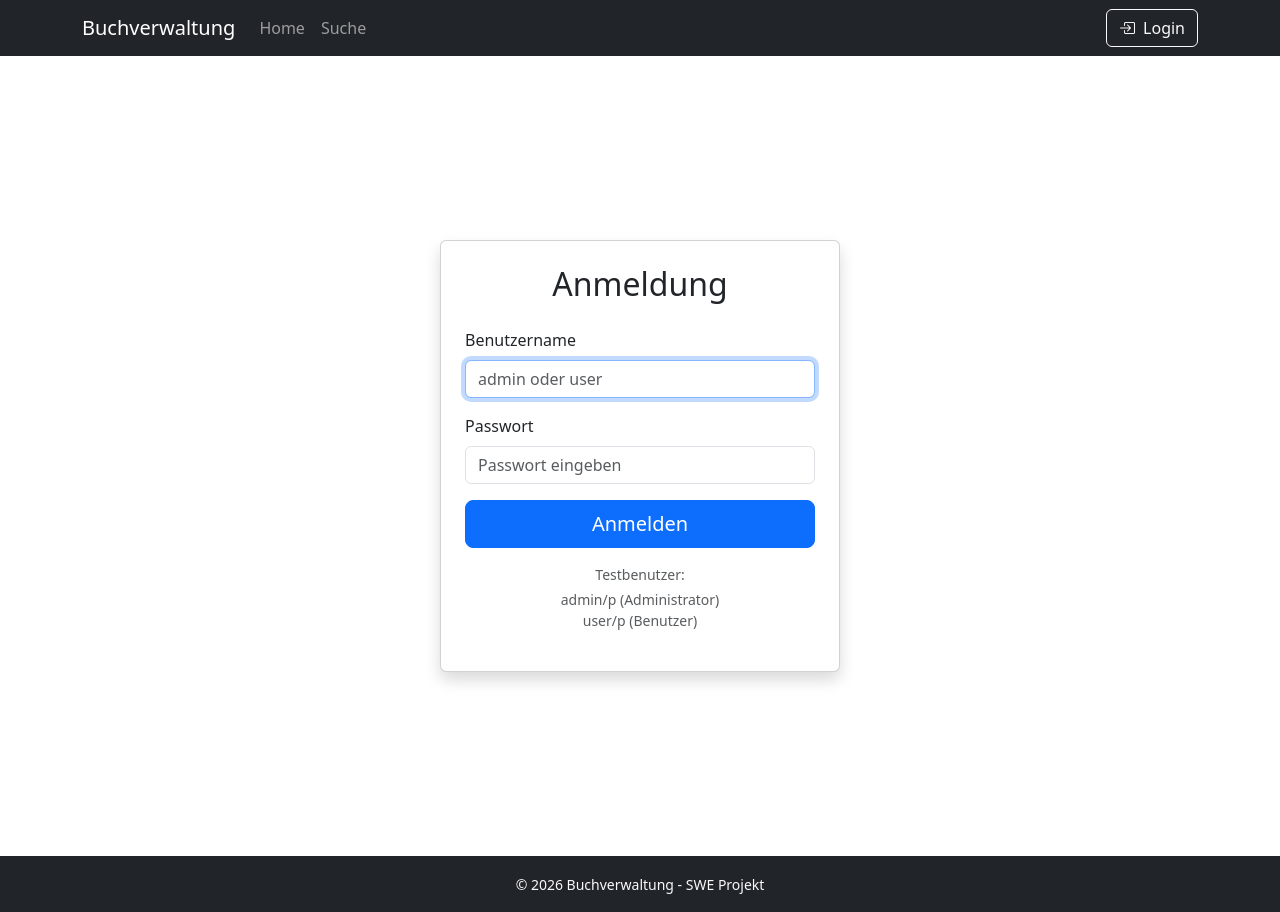
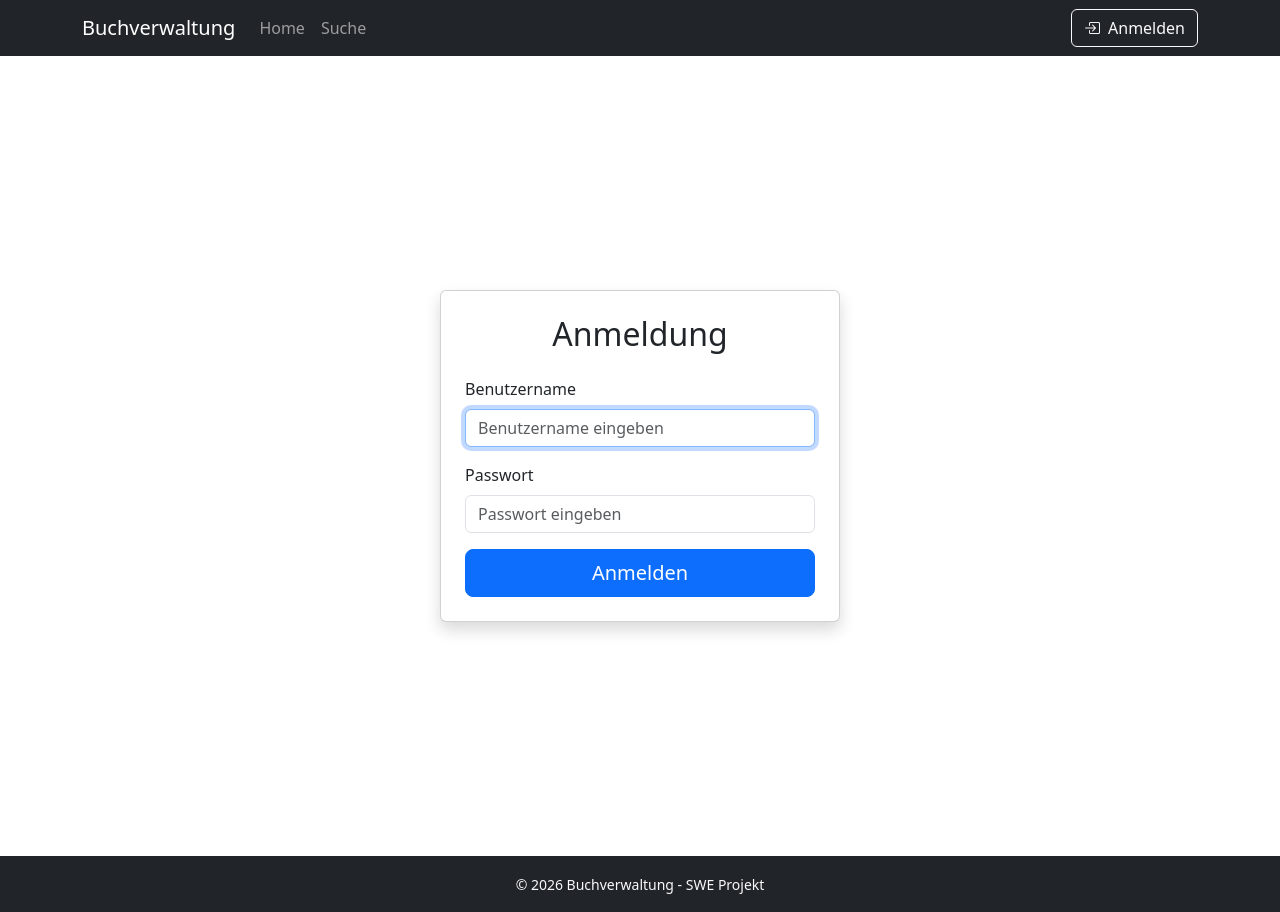
Before and after one commit to plappe/swe-react-frontend, a React (Vite) app: page /login in a window 1280 px wide. Built offline with nearby package versions, Linux system fonts and the light colour scheme; what keycloak-js would draw is missing.

Commit message:
feat: Update LoginForm and UserMenu for improved localization and remove unnecessary text

```diff
--- a/src/components/auth/LoginForm.tsx
+++ b/src/components/auth/LoginForm.tsx
@@ -46,7 +46,7 @@ export function LoginForm() {
                             <Form.Label>Benutzername</Form.Label>
                             <Form.Control
                                 type="text"
-                                placeholder="admin oder user"
+                                placeholder="Benutzername eingeben"
                                 value={username}
                                 onChange={(e) => setUsername(e.target.value)}
                                 required
@@ -71,12 +71,6 @@ export function LoginForm() {
                             </Button>
                         </div>
                     </Form>
-
-                    <div className="text-center mt-3 text-muted small">
-                        <p className="mb-1">Testbenutzer:</p>
-                        <p className="mb-0">admin/p (Administrator)</p>
-                        <p>user/p (Benutzer)</p>
-                    </div>
                 </Card.Body>
             </Card>
         </Container>
--- a/src/components/layout/LoginButton.tsx
+++ b/src/components/layout/LoginButton.tsx
@@ -12,7 +12,7 @@ export function LoginButton() {
         <Link to="/login">
             <Button variant="outline-light">
                 <i className="bi bi-box-arrow-in-right me-2"></i>
-                Login
+                Anmelden
             </Button>
         </Link>
     );
--- a/src/components/layout/UserMenu.tsx
+++ b/src/components/layout/UserMenu.tsx
@@ -25,11 +25,6 @@ export function UserMenu() {
             id="user-dropdown"
             align="end"
         >
-            <NavDropdown.ItemText>
-                <div className="text-muted small">Angemeldet als</div>
-                <strong>{user?.username}</strong>
-            </NavDropdown.ItemText>
-            <NavDropdown.Divider />
             <NavDropdown.Item onClick={logout}>
                 <i className="bi bi-box-arrow-right me-2"></i>
                 Abmelden
```
